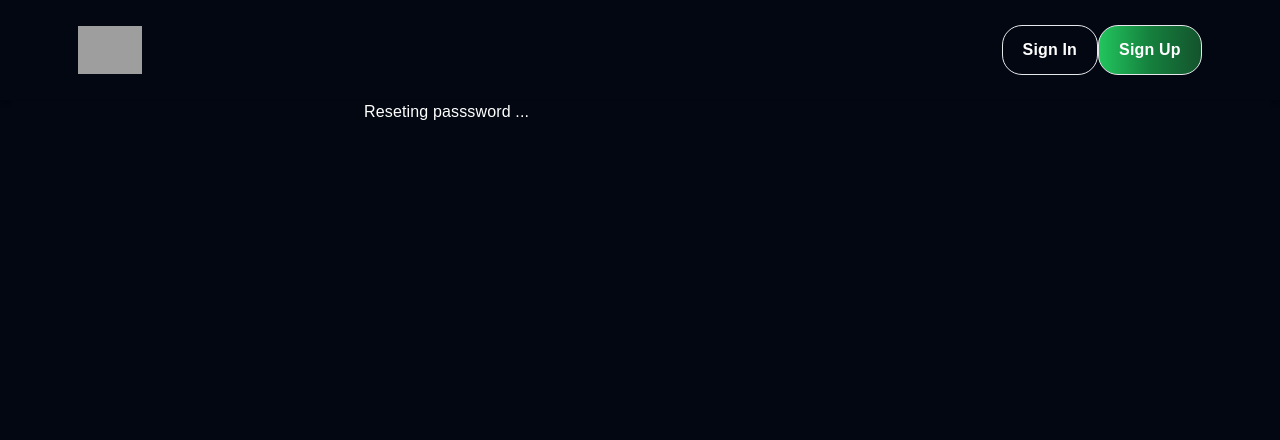
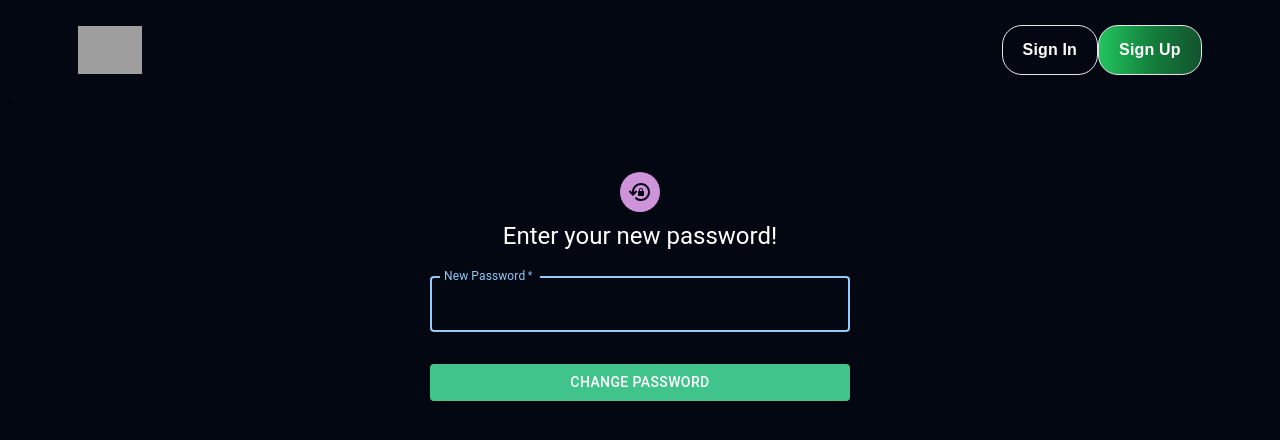
Before and after one commit to podlaskialgorytm3/react-blog, a React (Vite) app: page /new-password/1 in a window 1280 px wide. Shown: the top 440 px of the page. Built offline with nearby package versions, Linux system fonts and the light colour scheme; grey boxes are pictures that could not be loaded.

Commit message:
feat: add form with input to change password

```diff
--- a/src/features/auth/components/new-password-form.tsx
+++ b/src/features/auth/components/new-password-form.tsx
@@ -1,7 +1,60 @@
+import Avatar from '@mui/material/Avatar';
+import Button from '@mui/material/Button';
+import TextField from '@mui/material/TextField';
+import Box from '@mui/material/Box';
+import LockResetOutlinedIcon from '@mui/icons-material/LockResetOutlined';
+import Typography from '@mui/material/Typography';
+
 export const NewPasswordForm = () => {
     return (
         <>
-            <h1>Reseting passsword ... </h1>
-        </>
+             <Box
+                sx={{
+                    marginTop: 8,
+                    display: 'flex',
+                    flexDirection: 'column',
+                    alignItems: 'center',
+                }}
+            >
+            <Avatar sx={{ m: 1, bgcolor: 'secondary.main' }}>
+                <LockResetOutlinedIcon />
+            </Avatar>
+            <Typography component="h1" variant="h5">
+            Enter your new password!
+            </Typography>
+            <Box component="form" noValidate sx={{ mt: 1 }} >
+            <TextField
+                margin="normal"
+                required
+                fullWidth
+                id="password"
+                label="New Password"
+                name="password"
+                type='password'
+                autoFocus
+                // error={errorEmail ? true : false}
+                // helperText={errorEmail}
+                // onChange={() => handleChange()}
+            />
+            <Button
+                type="submit"
+                fullWidth
+                variant="contained"
+                sx={{
+                    mt: 3,
+                    mb: 2,
+                    bgcolor: '#41c48b',
+                    color: '#fff',
+                    '&:hover': {
+                    backgroundColor: '#328a63',
+                    opacity: [0.9, 0.8, 0.7],
+                },
+                }}
+            >
+            Change password
+          </Button>
+        </Box>
+      </Box>
+    </>
     )
 }
```
